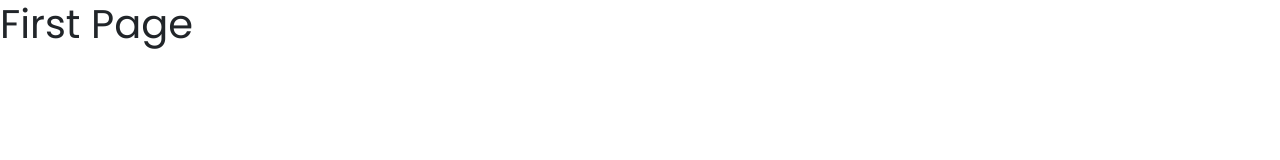
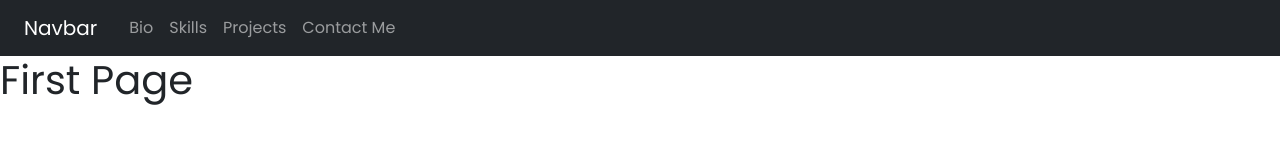
Before and after one commit to LexZavala/personalSite, a plain HTML site: page index.html in a window 1280 px wide. Drawn offline with nearby package versions, Linux system fonts and the light colour scheme.

Commit message:
added navbar to site

```diff
--- a/index.html
+++ b/index.html
@@ -7,15 +7,44 @@
     <link rel="stylesheet" href="CSS/style.css">
 </head>
 <body>
+<!--NAVBAR-->
+    <nav class="navbar navbar-expand-lg navbar-expand-md navbar-dark bg-dark">
+        <a class="navbar-brand mx-4" href="#">Navbar</a>
+        <button class="navbar-toggler" type="button" data-toggle="collapse" data-target="#navbarNavDropdown" aria-controls="navbarNavDropdown" aria-expanded="false" aria-label="Toggle navigation">
+            <span class="navbar-toggler-icon"></span>
+        </button>
+        <div class="collapse navbar-collapse" id="navbarNavDropdown">
+            <ul class="navbar-nav">
+                <li class="nav-item active">
+                    <a class="nav-link" href="#">Bio</a>
+                </li>
+                <li class="nav-item">
+                    <a class="nav-link" href="#">Skills</a>
+                </li>
+                <li class="nav-item">
+                    <a class="nav-link" href="#">Projects</a>
+                </li>
+                <li class="nav-item">
+                    <a class="nav-link" href="#">Contact Me</a>
+                </li>
+            </ul>
+        </div>
+    </nav>
+<!--MAIN-->
     <div class="contain">
         <section class="one">
             <h1>First Page</h1>
-        </section><section class="two">
+        </section>
+        <section class="two">
             <h1>Second Page</h1>
-        </section><section class="three">
+        </section>
+        <section class="three">
             <h1>Third Page</h1>
-        </section><section class="four">
+        </section>
+        <section class="four">
             <h1>Fourth Page</h1>
+        </section><section class="five">
+            <h1>Fifth Page</h1>
         </section>
     </div>
 
```
